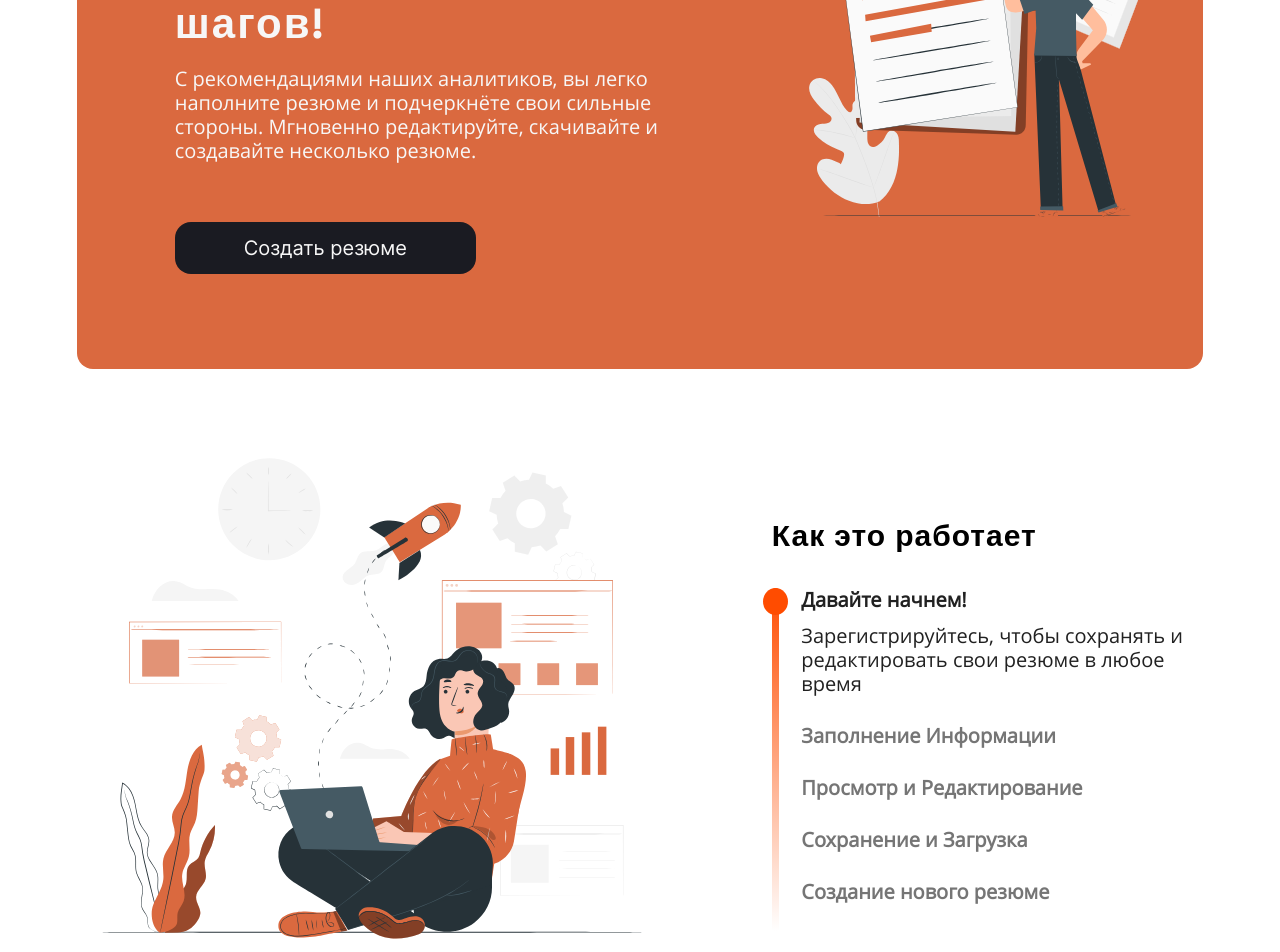
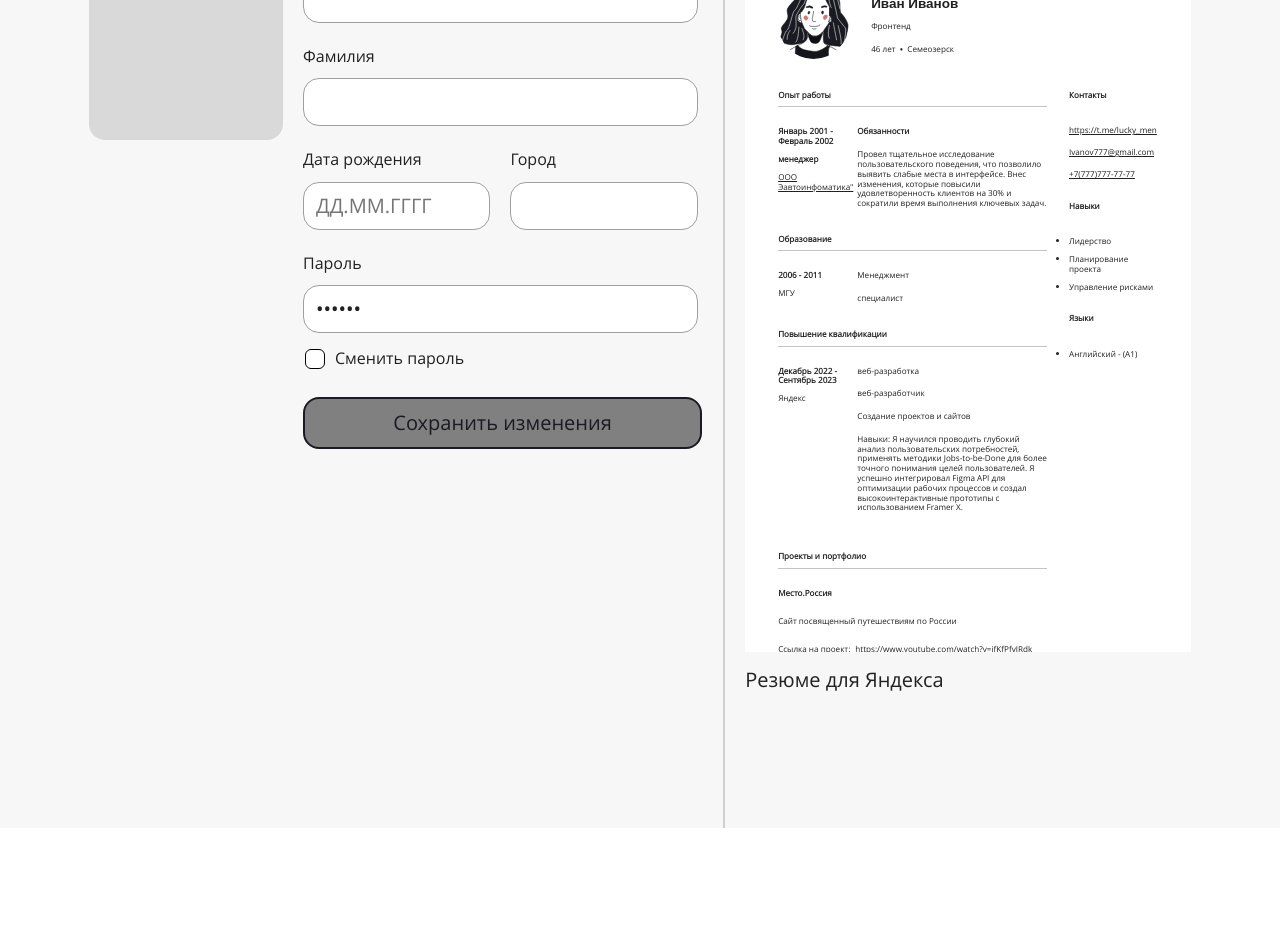
Before and after one commit to homo-errantium/frontend, a React (Create React App) app: page /#/my-profile in a window 1280 px wide. Before the commit this address led to /#/. Shown: the part 340-1292 px from the top of the page. After the commit the page ends 1168 px from the top, so only its background shows below. Built offline with nearby package versions, Linux system fonts and the light colour scheme.

Commit message:
fix: fix styles in main

```diff
--- a/src/components/App/App.js
+++ b/src/components/App/App.js
@@ -49,7 +49,7 @@ import { exampleObject } from '../../constants/exampleResume'
 function App() {
   // ----------------------------------------Переменные------------------------------------------------------
   const location = useLocation()
-  const [isLoggedIn, setIsLoggedIn] = React.useState(false) // Пользователь авторизован/неавторизован
+  const [isLoggedIn, setIsLoggedIn] = React.useState(true) // Пользователь авторизован/неавторизован
   const [currentUser, setCurrentUser] = React.useState(
     JSON.parse(localStorage.getItem('user')) || {}
   ) // Сохраняем данные пользователя
--- a/src/components/Main/Main.scss
+++ b/src/components/Main/Main.scss
@@ -1,13 +1,17 @@
-.main__title-container {
+.main {
+  width: 100%;
+
+  &__title-container {
     display: flex;
     width: 88%;
     border-radius: 16px;
     background: #da693f;
     margin: 48px auto 0;
     gap: 9%;
+    min-height: 524px;
   }
 
-.main__text-conteiner {
+  &__text-conteiner {
     display: flex;
     flex-direction: column;
     justify-content: flex-start;
@@ -15,7 +19,7 @@
     width: 47%;
   }
 
-.main__title {
+  &__title {
     text-align: left;
     margin: 108px 0 0;
     color: #f7f7f7;
@@ -26,7 +30,7 @@
     letter-spacing: 2px
   }
 
-.main__title-comment {
+  &__title-comment {
     text-align: left;
     margin-top: 20px;
     color: #f7f7f7;
@@ -36,7 +40,7 @@
     line-height: 1.2;
   }
 
-.main__create-button {
+  &__create-button {
     width: 301px;
     height: 52px;
     border-radius: 16px;
@@ -52,27 +56,27 @@
     margin-bottom: 95px;
   }
 
-.main__title-image {
+  &__title-image {
     max-width: 358px;
     max-height: 334px;
     margin-top: 95px;
     object-fit: cover;
   }
 
-.main__onboarding-container {
+  &__onboarding-container {
     width: 88%;
     margin: 41px auto 90px;
     display: flex;
     gap: 9.5%;
   }
 
-.main__onboarding-image {
+  &__onboarding-image {
     max-width: 588px;
     max-height: 588px;
     object-fit: cover;
   }
 
-.main__onboarding-text-container {
+  &__onboarding-text-container {
     display: flex;
     flex-direction: column;
     align-items: flex-start;
@@ -81,7 +85,7 @@
     min-width: 440px;
   }
 
-.main__onboarding-title {
+  &__onboarding-title {
     margin: 0;
     color: #000;
     font-family: 'Space Grotesk', sans-serif;
@@ -90,13 +94,13 @@
     line-height: 1.2;
     text-transform: lowercase;
     letter-spacing: 1px;
+
+    &::first-letter {
+      text-transform: uppercase;
+    }
   }
 
-.main__onboarding-title::first-letter {
-  text-transform: uppercase;
-}
-
-.main__onboarding-list {
+  &__onboarding-list {
     display: flex;
     flex-direction: column;
     gap: 16px;
@@ -105,13 +109,13 @@
     padding-inline-start: 0;
   }
 
-.main__onboarding-item {
+  &__onboarding-item {
     display: flex;
     align-items: flex-start;
     gap: 13px;
   }
 
-.main__onboarding-item-circle {
+  &__onboarding-item-circle {
     height: 5px;
     width: 4px;
     border-radius: 50%;
@@ -119,7 +123,7 @@
     margin-top: 10px;
   }
 
-.main__onboarding-item-text {
+  &__onboarding-item-text {
     color: #000;
     font-family: 'Open Sans', sans-serif;
     font-size: 20px;
@@ -127,27 +131,27 @@
     line-height: 1.2;
   }
 
-.main__onboarding-subtitle-container {
+  &__onboarding-subtitle-container {
     width: 100%;
     display: flex;
     column-gap: 22px;
     margin-top: 36px;
   }
 
-.main__onboarding-item-list {
+  &__onboarding-item-list {
     width: 100%;
     padding: 0;
     margin: 0;
   }
 
-.main__onboarding-items {
+  &__onboarding-items {
     width: 100%;
     padding-bottom: 28px;
     display: flex;
     flex-direction: column;
   }
 
-.main__onboarding-button {
+  &__onboarding-button {
     width: 100%;
     font-size: 20px;
     font-family: Open Sans, sans-serif;
@@ -161,13 +165,13 @@
     text-align: left;
     padding: 0;
     cursor: pointer;
+
+    &_bold {
+      color: #212121
+    }
   }
 
-.main__onboarding-button_bold {
-  color: #212121
-}
-
-.main__onboarding-subtitle-element {
+  &__onboarding-subtitle-element {
     width: 100%;
     font-family: Open Sans, sans-serif;
     font-size: 20px;
@@ -177,64 +181,68 @@
     padding-top: 12px;
     text-align: left;
     display: none;
-}
 
-.main__onboarding-subtitle-element_visible {
+    &_visible {
       display: block;
     }
 
-.main__onboarding-progress-bar {
+  }
+
+  &__onboarding-progress-bar {
     width: 8px;
     height: 100%;
     border-radius: 8px;
     position: relative;
-}
 
-.main__onboarding-progress-bar_step1 {
+    &_step1 {
       background: linear-gradient(180deg, #FF4C00 0%, rgba(255, 76, 0, 0.00) 99.86%);
     }
 
-.main__onboarding-progress-bar_step2 {
+    &_step2 {
       background: linear-gradient(180deg, #FFF 0%, rgba(255, 76, 0, 0.92) 25.88%, rgba(255, 255, 255, 0.28) 118.33%);
     }
 
-.main__onboarding-progress-bar_step3 {
+    &_step3 {
       background: linear-gradient(180deg, rgba(255, 255, 255, 0.00) 0%, rgba(255, 76, 0, 0.92) 38.17%, rgba(255, 255, 255, 0.28) 118.33%);
     }
 
-.main__onboarding-progress-bar_step4 {
+    &_step4 {
       background: linear-gradient(180deg, rgba(255, 255, 255, 0.00) 0%, rgba(255, 76, 0, 0.92) 53.13%, rgba(255, 255, 255, 0.28) 118.33%);
     }
 
-.main__onboarding-progress-bar_step5 {
+    &_step5 {
       background: linear-gradient(180deg, rgba(255, 255, 255, 0.00) 0%, rgba(255, 76, 0, 0.92) 73.46%, rgba(255, 255, 255, 0.28) 118.33%);
     }
 
-.main__onboarding-circle {
+  }
+
+  &__onboarding-circle {
     width: 25px;
     height: 27px;
     background-color: #FF4C00;
     border-radius: 50%;
     position: absolute;
     left: -9px;
-}
 
-.main__onboarding-circle_step1 {
+    &_step1 {
       top: 0px;
     }
 
-.main__onboarding-circle_step2 {
+    &_step2 {
       top: 51px;
     }
 
-.main__onboarding-circle_step3 {
+    &_step3 {
       top: 103px;
     }
 
-.main__onboarding-circle_step4 {
+    &_step4 {
       top: 155px;
     }
 
-.main__onboarding-circle_step5 {
+    &_step5 {
       top: 206px;
     }
+  }
+
+}
--- a/src/components/Profile/Profile.js
+++ b/src/components/Profile/Profile.js
@@ -547,14 +547,14 @@ function Profile({
                         </label>
                       </form>
                     )}
-                    {/* <button
+                    <button
                       className="profile__save-button link"
                       type="button"
                       disabled={!isValidUserInfoData}
                       onClick={handleClickUserData}
                     >
                       Сохранить изменения
-                    </button> */}
+                    </button>
                   </div>
                 </>
               )}
```
Lines whose indentation alone changed are shown as unchanged.
